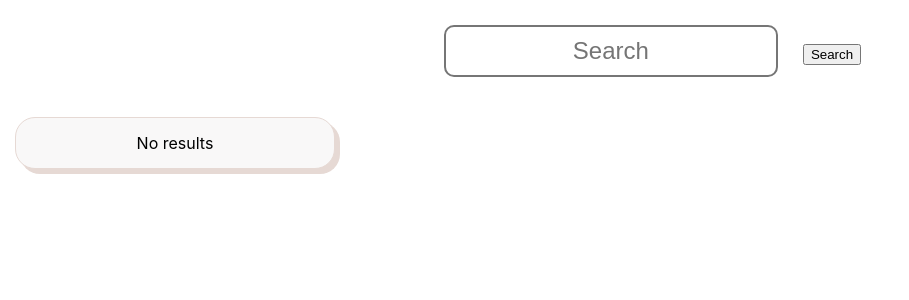
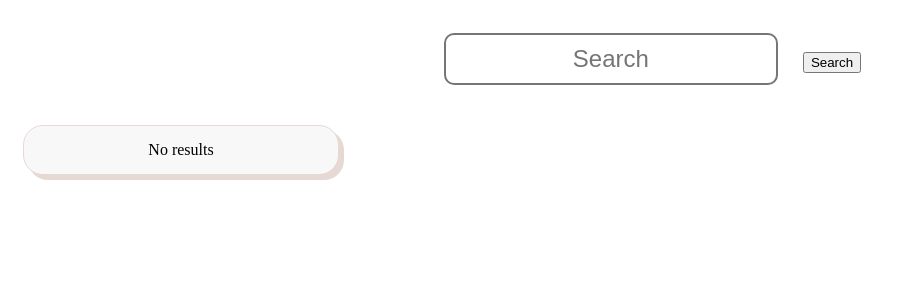
Before and after one commit to mendelgordon/Search-it, a React (Create React App) app: page / in a window 1280 px wide. Shown: the top 300 px of the page, without its empty margins (0-909 px from the left). Built offline with nearby package versions, Linux system fonts and the light colour scheme.

Commit message:
Remove unused router and css

```diff
--- a/src/index.css
+++ /dev/null
@@ -1,13 +0,0 @@
-body {
-  margin: 0;
-  font-family: -apple-system, BlinkMacSystemFont, 'Segoe UI', 'Roboto', 'Oxygen',
-    'Ubuntu', 'Cantarell', 'Fira Sans', 'Droid Sans', 'Helvetica Neue',
-    sans-serif;
-  -webkit-font-smoothing: antialiased;
-  -moz-osx-font-smoothing: grayscale;
-}
-
-code {
-  font-family: source-code-pro, Menlo, Monaco, Consolas, 'Courier New',
-    monospace;
-}
--- a/src/index.js
+++ b/src/index.js
@@ -2,22 +2,13 @@
 import { createRoot } from "react-dom/client";
 import App from "./App";
 import reportWebVitals from "./reportWebVitals";
-import "./index.css";
-import { createBrowserRouter, RouterProvider } from "react-router-dom";
-
-const router = createBrowserRouter([
-	{
-		path: "/",
-		element: <App />,
-	},
-]);
 
 const container = document.getElementById("root");
 const root = createRoot(container);
 
 root.render(
 	<React.StrictMode>
-		<RouterProvider router={router} />
+		<App />
 	</React.StrictMode>
 );
 
```
